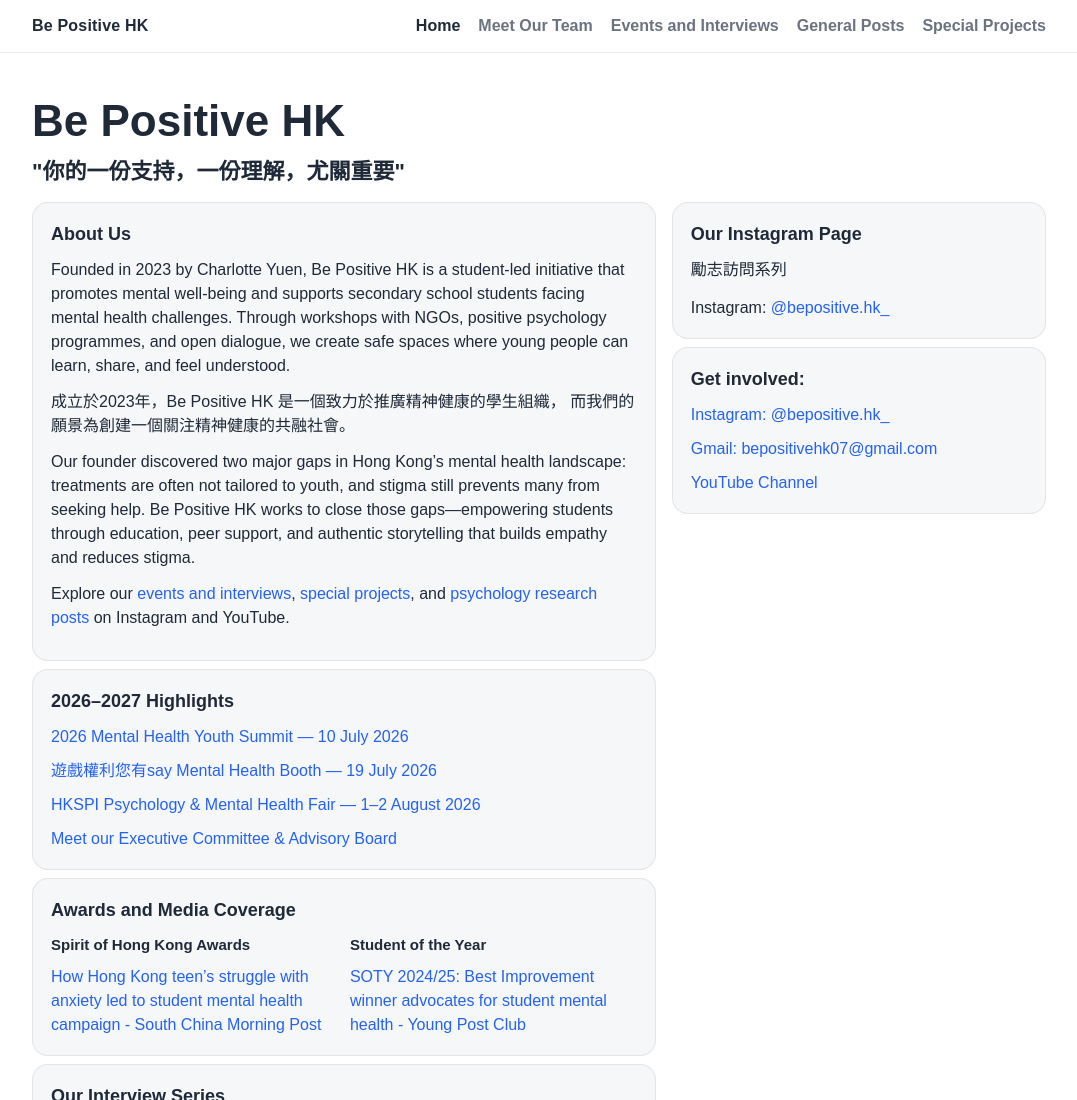
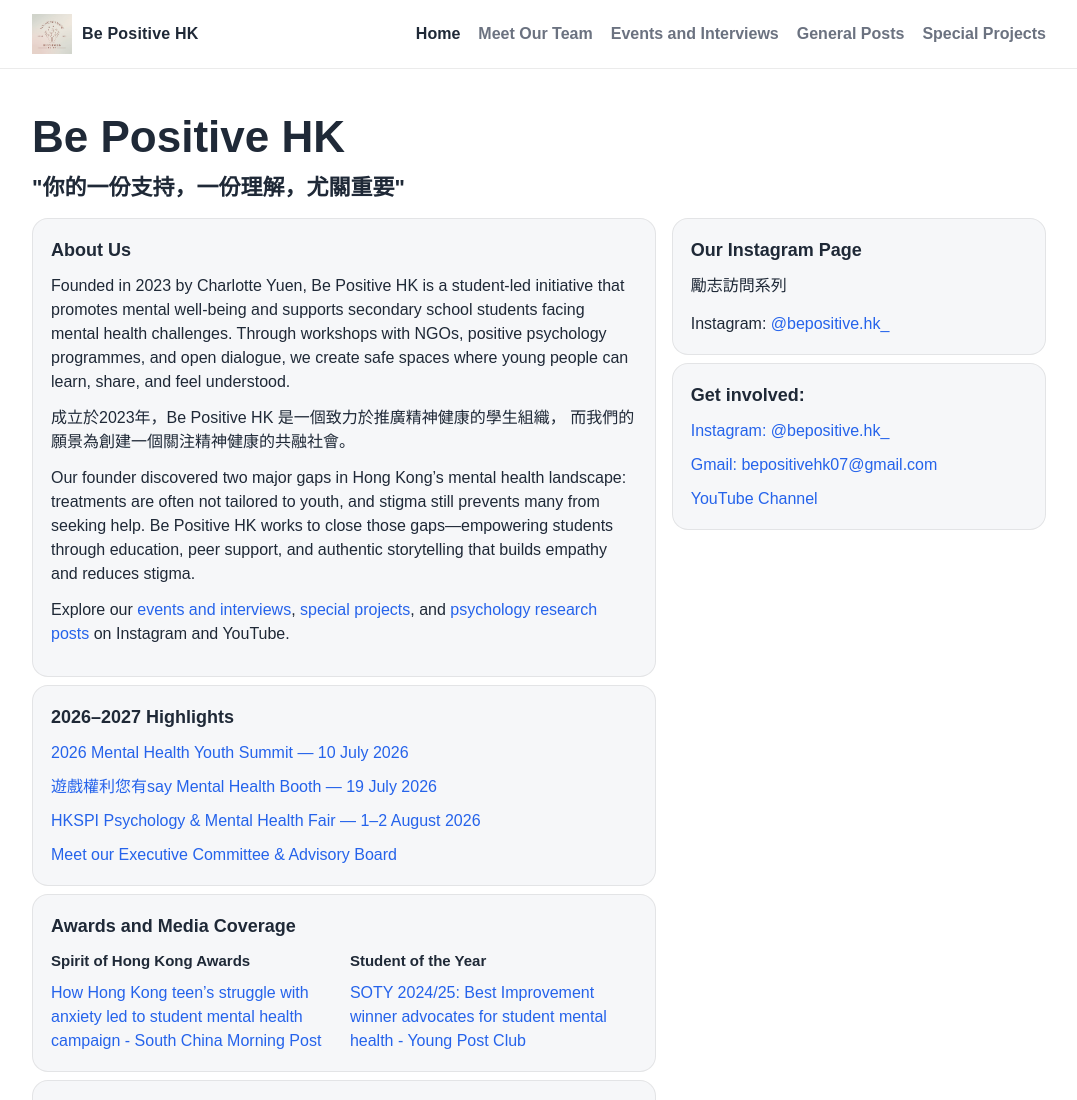
Before and after one commit to ProDucky-001/ProDucky-001.github.io-BePositiveHK, a website: page index.html in a window 1280 px wide. Shown: the top 1100 px of the page, without its empty margins (101-1178 px from the left). Drawn offline with Linux system fonts and the light colour scheme.

Commit message:
Add site logo and Ms/Mr titles for interview guests.
Show Be Positive logo in header across all pages; prefix interview team and guest names with titles.

```diff
--- a/index.html
+++ b/index.html
@@ -11,7 +11,10 @@
 
     <header>
       <div class="topbar">
-        <div class="brand">Be Positive HK</div>
+        <a class="brand" href="index.html">
+          <img class="brand__logo" src="images/be-positive-logo.jpeg" alt="" width="40" height="40" />
+          <span>Be Positive HK</span>
+        </a>
         <nav aria-label="Primary">
           <ul>
             <li><a href="index.html" aria-current="page">Home</a></li>
--- a/styles.css
+++ b/styles.css
@@ -64,9 +64,26 @@ header {
 }
 
 .brand {
+  display: inline-flex;
+  align-items: center;
+  gap: 10px;
   font-weight: 700;
   letter-spacing: 0.2px;
   white-space: nowrap;
+  color: var(--text);
+  text-decoration: none;
+}
+
+.brand:hover {
+  text-decoration: none;
+  color: var(--text);
+}
+
+.brand__logo {
+  width: 40px;
+  height: 40px;
+  object-fit: contain;
+  flex-shrink: 0;
 }
 
 nav ul {
```
Also changed, not shown: events.html (+6 -3 lines), posts.html (+4 -1 lines), projects.html (+4 -1 lines), team.html (+8 -5 lines), images/be-positive-logo.jpeg (added).
